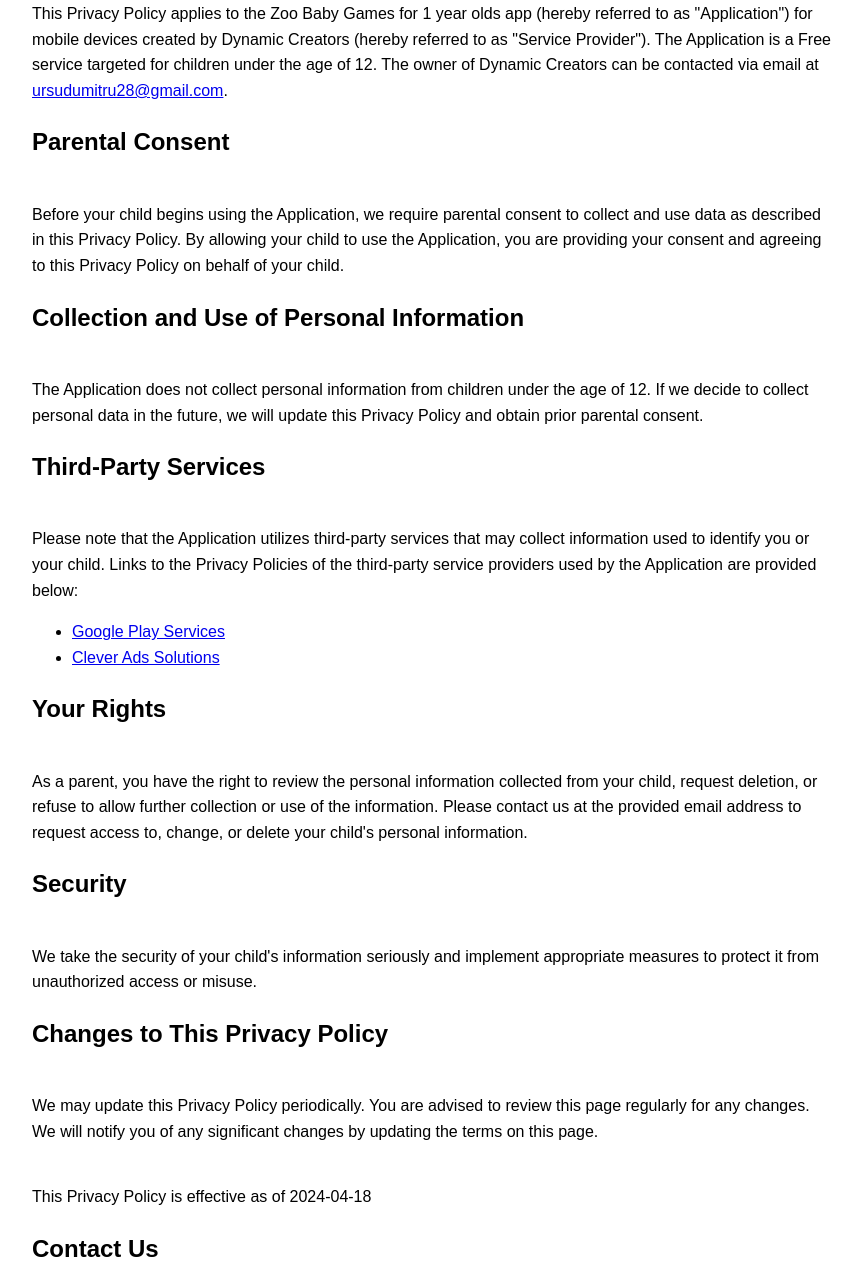
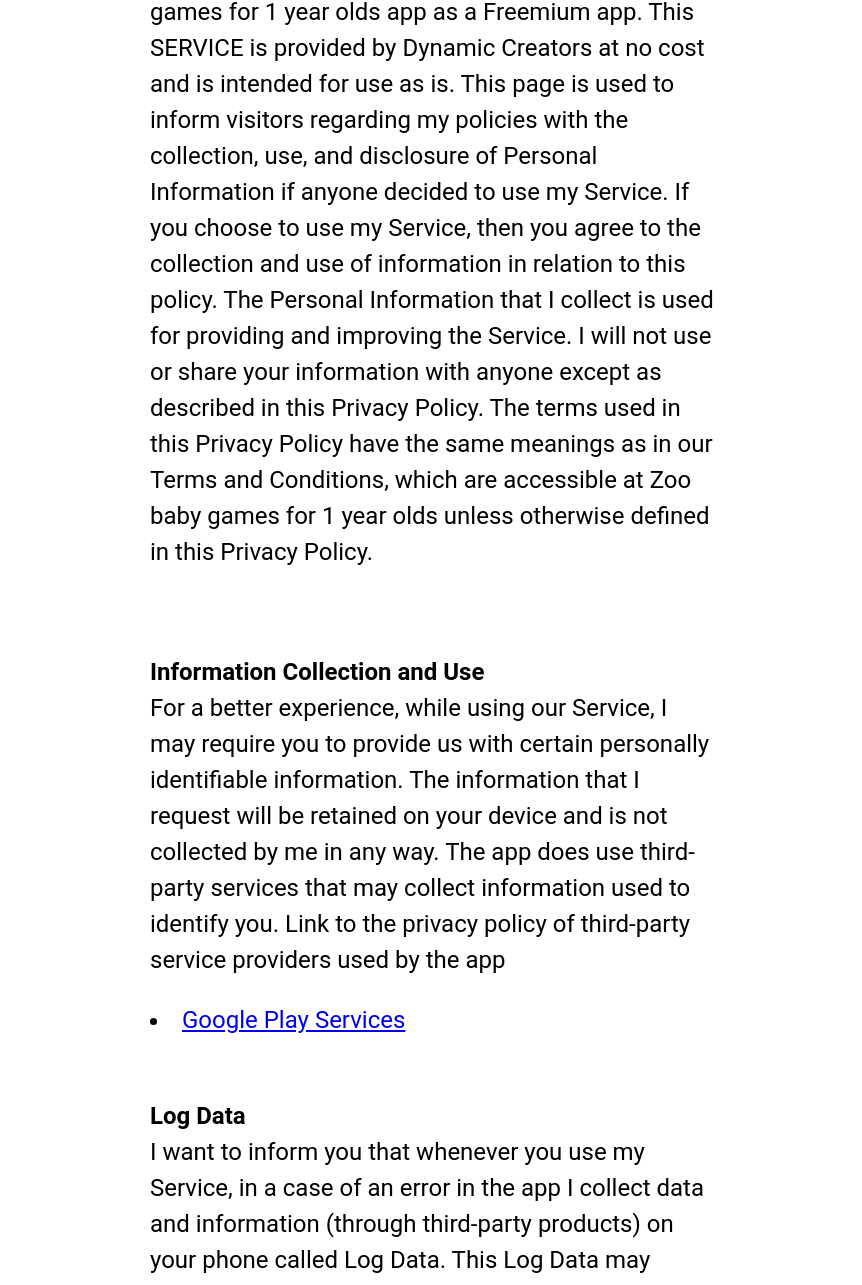
Before and after one commit to DynamicCreators22/PuzzleFunwithAfricanAnimals-, a plain HTML site: page index.html in a window 1280 px wide. Shown: the part 150-1435 px from the top of the page, without its empty margins (208-1070 px from the left). Drawn offline with Linux system fonts and the light colour scheme.

Commit message:
Update index.html

```diff
--- a/index.html
+++ b/index.html
@@ -2,58 +2,61 @@
 <html lang="en">
 <head>
     <meta charset="UTF-8">
+    <meta http-equiv="X-UA-Compatible" content="IE=edge">
     <meta name="viewport" content="width=device-width, initial-scale=1.0">
-    <title>Privacy Policy</title>
-    <style>
-        body {
-            font-family: 'Arial', serif;
-            line-height: 1.6;
-            text-align: center;
-        }
-        .container {
-            max-width: 800px;
-            margin: 0 auto;
-            text-align: left;
-        }
-        h1 {
-            margin-top: 60px;
-        }
-        p {
-            margin-top: 40px;
-        }
-    </style>
+    <title>Private Policy</title>
 </head>
+
 <body>
-    <div class="container">
-        <h1>Privacy Policy</h1>
-        <p>This Privacy Policy applies to the Zoo Baby Games for 1 year olds app (hereby referred to as "Application") for mobile devices created by Dynamic Creators (hereby referred to as "Service Provider"). The Application is a Free service targeted for children under the age of 12. The owner of Dynamic Creators can be contacted via email at <a href="mailto:ursudumitru28@gmail.com">ursudumitru28@gmail.com</a>.</p>
+    <h1 style= "text-align:center" >Private Policy</h1>
 
-        <h2>Parental Consent</h2>
-        <p>Before your child begins using the Application, we require parental consent to collect and use data as described in this Privacy Policy. By allowing your child to use the Application, you are providing your consent and agreeing to this Privacy Policy on behalf of your child.</p>
+    <div style = "background-color: rgb(255, 255, 255); margin: 50px 350px 0px 350px; font-size: 24px;line-height: 1.50; font-family: 'Roboto',Arial,sans-serif">
 
-        <h2>Collection and Use of Personal Information</h2>
-        <p>The Application does not collect personal information from children under the age of 12. If we decide to collect personal data in the future, we will update this Privacy Policy and obtain prior parental consent.</p>
+        <p> <strong>Private Policy</strong> Dynamic Creators the JZoo baby games for 1 year olds app as a Freemium app. This SERVICE is provided by Dynamic Creators at no cost and is intended for use as is.
+        This page is used to inform visitors regarding my policies with the collection, use, and disclosure of Personal Information if anyone decided to use my Service.
+        If you choose to use my Service, then you agree to the collection and use of information in relation to this policy. The Personal Information that I collect is used for providing and improving the Service. I will not use or share your information with anyone except as described in this Privacy Policy.
+        The terms used in this Privacy Policy have the same meanings as in our Terms and Conditions, which are accessible at Zoo baby games for 1 year olds unless otherwise defined in this Privacy Policy.</p>
+        <br>
 
-        <h2>Third-Party Services</h2>
-        <p>Please note that the Application utilizes third-party services that may collect information used to identify you or your child. Links to the Privacy Policies of the third-party service providers used by the Application are provided below:</p>
-        <ul>
-            <li><a href="#">Google Play Services</a></li>
-            <li><a href="#">Clever Ads Solutions</a></li>
-        </ul>
+        <p> <strong>Information Collection and Use</strong><br>For a better experience, while using our Service, I may require you to provide us with certain personally identifiable information.
+        The information that I request will be retained on your device and is not collected by me in any way.
+        The app does use third-party services that may collect information used to identify you.
+        Link to the privacy policy of third-party service providers used by the app</p>
+            <li><a href="https://www.google.com/policies/privacy/" target="_blank" rel="noreferrer noopener">Google Play Services</a></li>
+            <br>
 
-        <h2>Your Rights</h2>
-        <p>As a parent, you have the right to review the personal information collected from your child, request deletion, or refuse to allow further collection or use of the information. Please contact us at the provided email address to request access to, change, or delete your child's personal information.</p>
+        <p> <strong>Log Data</strong><br>I want to inform you that whenever you use my Service, in a case of an error in the app I collect data and information (through third-party products) on your phone called Log Data. This Log Data may include information such as your device Internet Protocol
+            (“IP”) address, device name, operating system version, the configuration of the app when utilizing my Service, the time and date of your use of the Service, and other statistics.</p>
+            <br>
 
-        <h2>Security</h2>
-        <p>We take the security of your child's information seriously and implement appropriate measures to protect it from unauthorized access or misuse.</p>
+        <p> <strong>Service Providers</strong> I may employ third-party companies and individuals due to the following reasons:
+            <li>To facilitate our Service;</li>
+            <li>To provide the Service on our behalf;</li>
+            <li>To perform Service-related services; or</li>
+            <li>To assist us in analyzing how our Service is used.</li> I want to inform users of this Service that these third parties have access to their Personal Information. The reason is to perform the tasks assigned to them on our behalf. However, they are obligated not to disclose or use the information for any other purpose.
+            </p>
+            <br>
 
-        <h2>Changes to This Privacy Policy</h2>
-        <p>We may update this Privacy Policy periodically. You are advised to review this page regularly for any changes. We will notify you of any significant changes by updating the terms on this page.</p>
+            <p> <strong>Security</strong> I value your trust in providing us your Personal Information, thus we are striving to use commercially acceptable means of protecting it. But remember that no method of transmission over the internet, or method of electronic storage is 100% secure and reliable, and I cannot guarantee its absolute security.</p>
+            <br>
 
-        <p>This Privacy Policy is effective as of 2024-04-18</p>
 
-        <h2>Contact Us</h2>
-        <p>If you have any questions or suggestions about this Privacy Policy, or to request access to or modify your child's personal information, please do not hesitate to contact us at <a href="mailto:ursudumitru28@gmail.com">ursudumitru28@gmail.com</a>.</p>
-    </div>
+            <p> <strong>Links to Other Sites</strong> This Service may contain links to other sites. If you click on a third-party link, you will be directed to that site. Note that these external sites are not operated by me. Therefore, I strongly advise you to review the Privacy Policy of these websites. I have no control over and assume no responsibility for the
+                content, privacy policies, or practices of any third-party sites or services.</p>
+            <br>
+
+            <p> <strong>Children’s Privacy</strong> This Service is designed for children under the age of 12 and does not collect personally identifiable information from children or other users. If you believe that your child has provided us with personal information, please contact us so that we can take necessary actions
+
+
+            <p> <strong>Changes to This Privacy Policy</strong> I may update our Privacy Policy from time to time. Thus, you are advised to review this page periodically for any changes. I will notify you of any changes by posting the new Privacy Policy on this page.
+                This policy is effective as of 2024-04-22</p>
+            <br>
+
+            <p> <strong>Contact Us</strong> If you have any questions or suggestions about my Privacy Policy, do not hesitate to contact me at ursudumitru28@gmail.com
+            </p>
+            <br>
+     </div>
+
 </body>
+
 </html>
```
